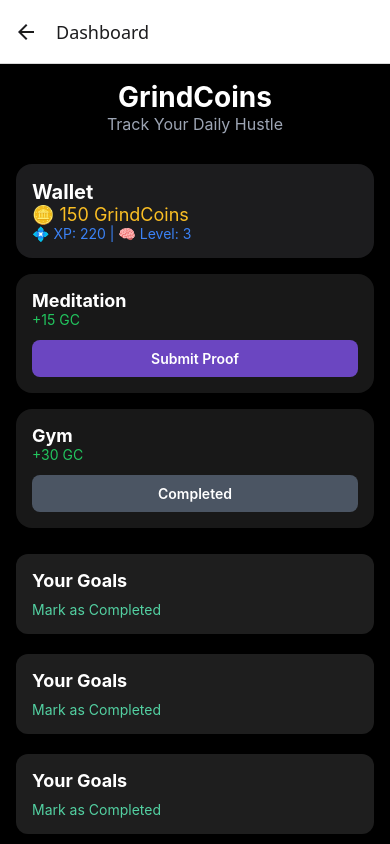
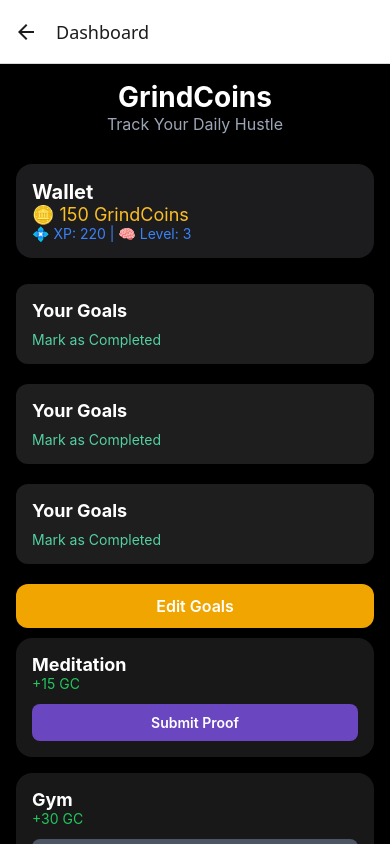
Before and after one commit to advika31/GrindCoins, a React Native app: screen /Dashboard in a window 390 px wide. Built offline with nearby package versions, Linux system fonts and the light colour scheme.

Commit message:
update Dashboard

```diff
--- a/screens/DashboardScreen.tsx
+++ b/screens/DashboardScreen.tsx
@@ -1,5 +1,5 @@
 import React, { useState, useEffect } from 'react';
-import { ScrollView, View, Text, TouchableOpacity, StyleSheet } from 'react-native';
+import { FlatList, View, Text, TouchableOpacity, StyleSheet } from 'react-native';
 import { NativeStackNavigationProp } from '@react-navigation/native-stack';
 import { RootStackParamList } from '../navigation/navigationTypes';
 import WalletOverview from '../components/WalletOverview';
@@ -40,21 +40,15 @@ const DashboardScreen = ({ navigation }: DashboardScreenProps) => {
   }, []);
 
   return (
-    <ScrollView style={styles.scrollView}>
+    <FlatList
+  data={habits}
+  keyExtractor={(item, index) => index.toString()}
+  ListHeaderComponent={
+    <>
       <Text style={styles.heading}>GrindCoins</Text>
       <Text style={styles.subheading}>Track Your Daily Hustle</Text>
 
       <WalletOverview coins={150} xp={220} level={3} />
-
-      {habits.map((h, idx) => (
-        <HabitCard
-          key={idx}
-          habit={h.habit}
-          coins={h.coins}
-          isCompleted={h.isCompleted}
-          onProofSubmit={() => navigation.navigate('Proof')}
-        />
-      ))}
 
       {goalTypes.map((type) => (
         <GoalCard
@@ -69,7 +63,18 @@ const DashboardScreen = ({ navigation }: DashboardScreenProps) => {
       <TouchableOpacity style={styles.goalButton} onPress={() => navigation.navigate('Goal')}>
         <Text style={styles.goalButtonText}>Edit Goals</Text>
       </TouchableOpacity>
-
+    </>
+  }
+  renderItem={({ item }) => (
+    <HabitCard
+      habit={item.habit}
+      coins={item.coins}
+      isCompleted={item.isCompleted}
+      onProofSubmit={() => navigation.navigate('Proof')}
+    />
+  )}
+  ListFooterComponent={
+    <>
       <RewardPreview
         rewards={[
           { name: 'Netflix Hour', cost: 100 },
@@ -77,10 +82,8 @@ const DashboardScreen = ({ navigation }: DashboardScreenProps) => {
           { name: 'Gaming Break', cost: 75 },
         ]}
       />
-
       <GamificationCard streak={5} badges={['7-day Streak']} weeklyChallenge="3x Gym this week" />
       <AntiCheatStatus faceMatch={true} poseVerified={true} timestampOk={true} />
-
       <NotificationLog
         mails={[
           {
@@ -90,9 +93,11 @@ const DashboardScreen = ({ navigation }: DashboardScreenProps) => {
           },
         ]}
       />
-
       <View style={styles.actions}>
-        <TouchableOpacity style={[styles.button, { backgroundColor: '#53D1A2' }]} onPress={() => navigation.navigate('Proof')}>
+        <TouchableOpacity
+          style={[styles.button, { backgroundColor: '#53D1A2' }]}
+          onPress={() => navigation.navigate('Proof')}
+        >
           <Text style={styles.buttonText}>Submit Proof</Text>
         </TouchableOpacity>
 
@@ -112,7 +117,11 @@ const DashboardScreen = ({ navigation }: DashboardScreenProps) => {
           <Text style={styles.buttonText}>Rewards</Text>
         </TouchableOpacity>
       </View>
-    </ScrollView>
+    </>
+  }
+  contentContainerStyle={{ padding: 16, backgroundColor: 'black' }}
+/>
+
   );
 };
 
```
